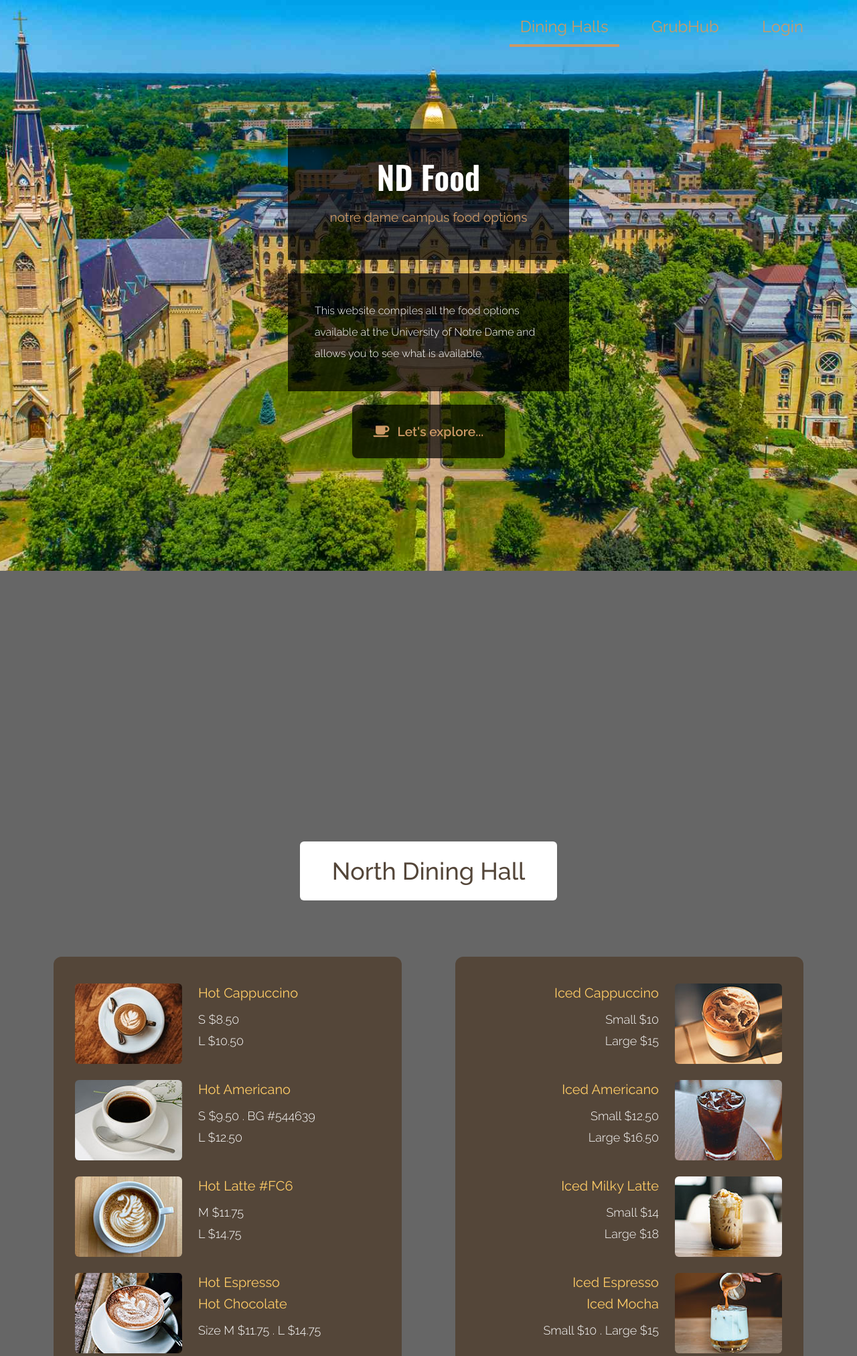
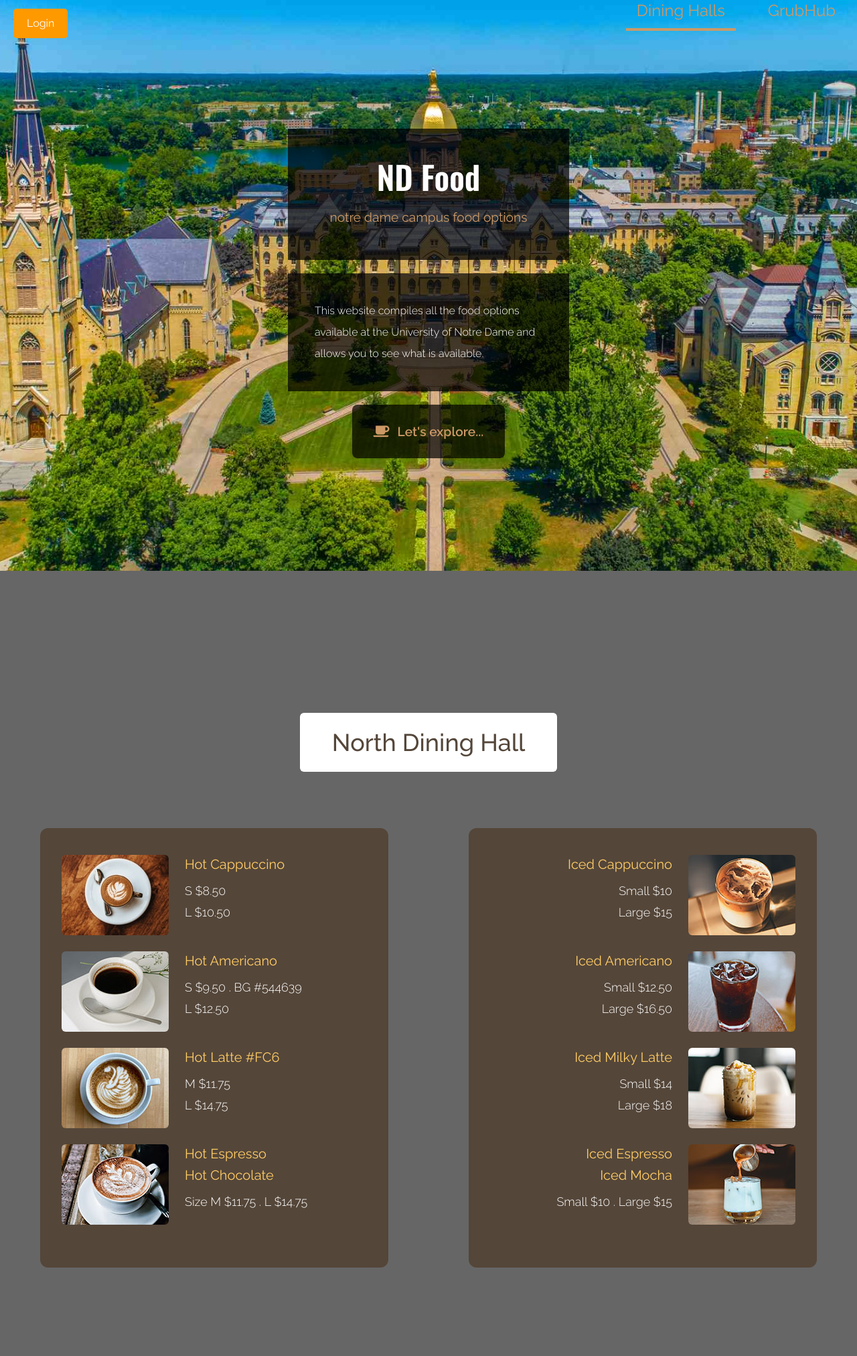
Before and after one commit to yannivu/ndfood, a Flask app: page / in a window 1280 px wide. Shown: the top 2024 px of the page at 67% size. Run offline with Flask 3, Linux system fonts and the light colour scheme; some libraries are stand-ins or nearby versions.

Commit message:
Login Button Working

```diff
--- a/templates/index.html
+++ b/templates/index.html
@@ -11,6 +11,43 @@
     <link rel="stylesheet" href="{{ url_for('static', filename='css/all.min.css') }}">
     <link rel="stylesheet" href="{{ url_for('static', filename='css/tailwind.css') }}">
     <link rel="stylesheet" href="{{ url_for('static', filename='css/tooplate-antique-cafe.css') }}">
+    <style>
+        /* Your CSS styles go here */
+        .login-container {
+            position: fixed;
+            top: 35px; /* Adjust this value to vertically center the button */
+            left: 20px; /* Position the container on the left side of the page */
+            transform: translateY(-50%); /* Vertically center the button container */
+        }
+
+        .login-container button {
+            background-color: #ff9900; /* Background color */
+            color: #fff; /* Text color */
+            padding: 10px 20px; /* Padding around the button content */
+            border: none; /* Remove button border */
+            border-radius: 5px; /* Add rounded corners */
+            font-size: 16px; /* Font size */
+            cursor: pointer; /* Change cursor on hover */
+            /* Add more styles as needed */
+        }
+
+        .login-container button:hover {
+            background-color: #ffcc00; /* Change button background color on hover */
+        }
+    </style>
+    <style>
+        .tm-container {
+            width: 100%;
+            max-width: none;
+            padding: 0;
+        }
+    </style>
+    <style>
+        /* For the entire list of buttons in the navigation */
+        #tm-nav ul {
+            margin-left: auto; /* This will push the list of buttons to the right */
+        }
+    </style>
 </head>
 <body>
     <!-- Intro -->
@@ -21,11 +58,20 @@
                 <ul class="mb-3 md:mb-0 text-2xl font-normal flex justify-end flex-col md:flex-row">
                     <li class="inline-block mb-4 mx-4"><a href="#north_dh_menu" class="tm-text-gold py-1 md:py-3 px-4">Dining Halls</a></li>
                     <li class="inline-block mb-4 mx-4"><a href="#abp_menu" class="tm-text-gold py-1 md:py-3 px-4">GrubHub</a></li>
-                    <!-- here is my problem!! -->
-                    <li class="inline-block mb-4 mx-4 no-scroll"><a href="http://db8.cse.nd.edu:5070/login" class="tm-text-gold py-1 md:py-3 px-4 no-scroll">Login</a></li>
-                    <!-- problem -->
                 </ul>
             </div>
+
+            <div class="login-container">
+                <button class="tm-text-gold py-1 md:py-3 px-4" onclick="redirectToLogin()">Login</button>
+            </div>
+
+            <script>
+                function redirectToLogin() {
+                    // Redirect to the login page
+                    window.location.href = "http://db8.cse.nd.edu:5070/login";
+                }
+            </script>
+
         </nav>
         <div class="container mx-auto px-2 tm-intro-width">
             <div class="sm:pb-60 sm:pt-48 py-20">
```
